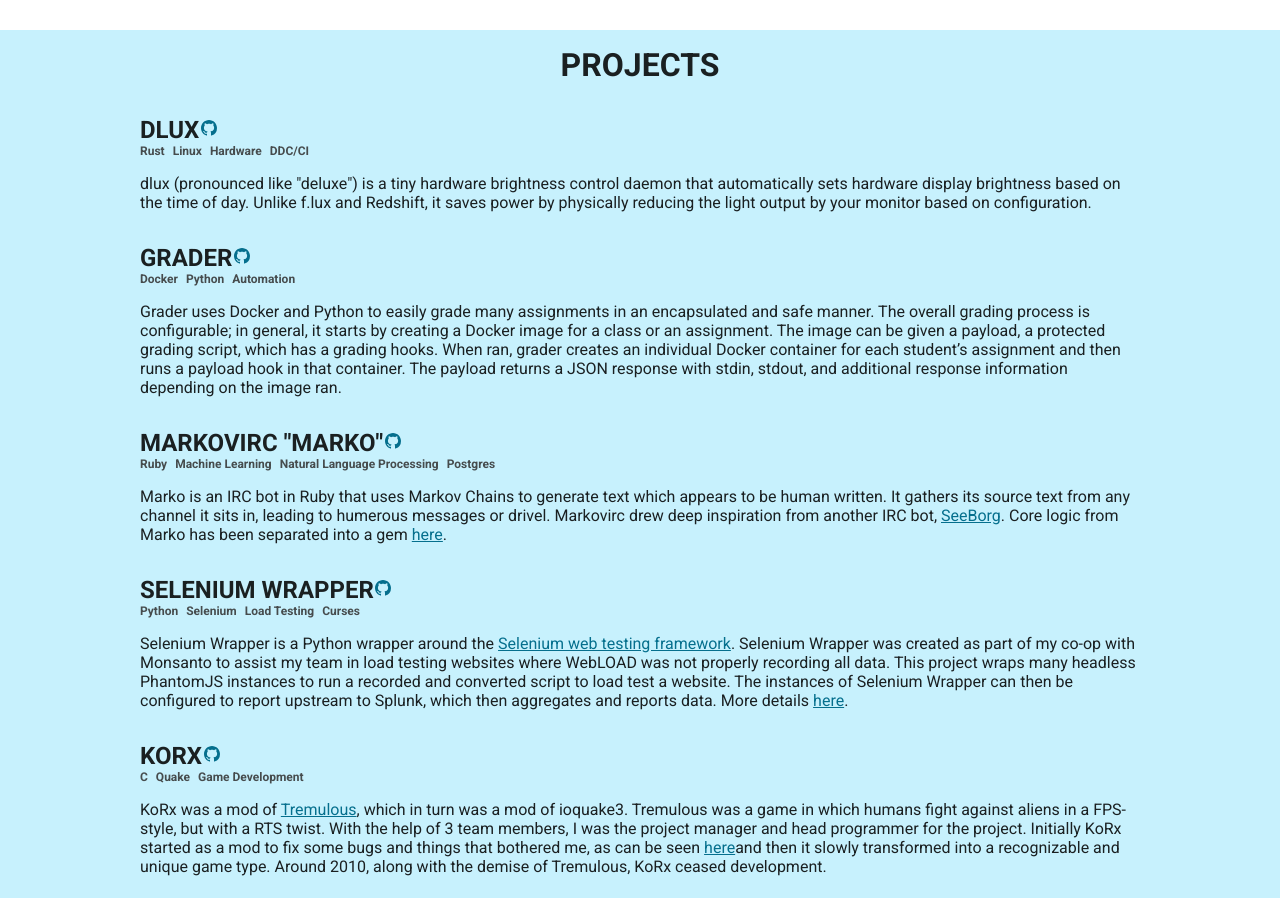
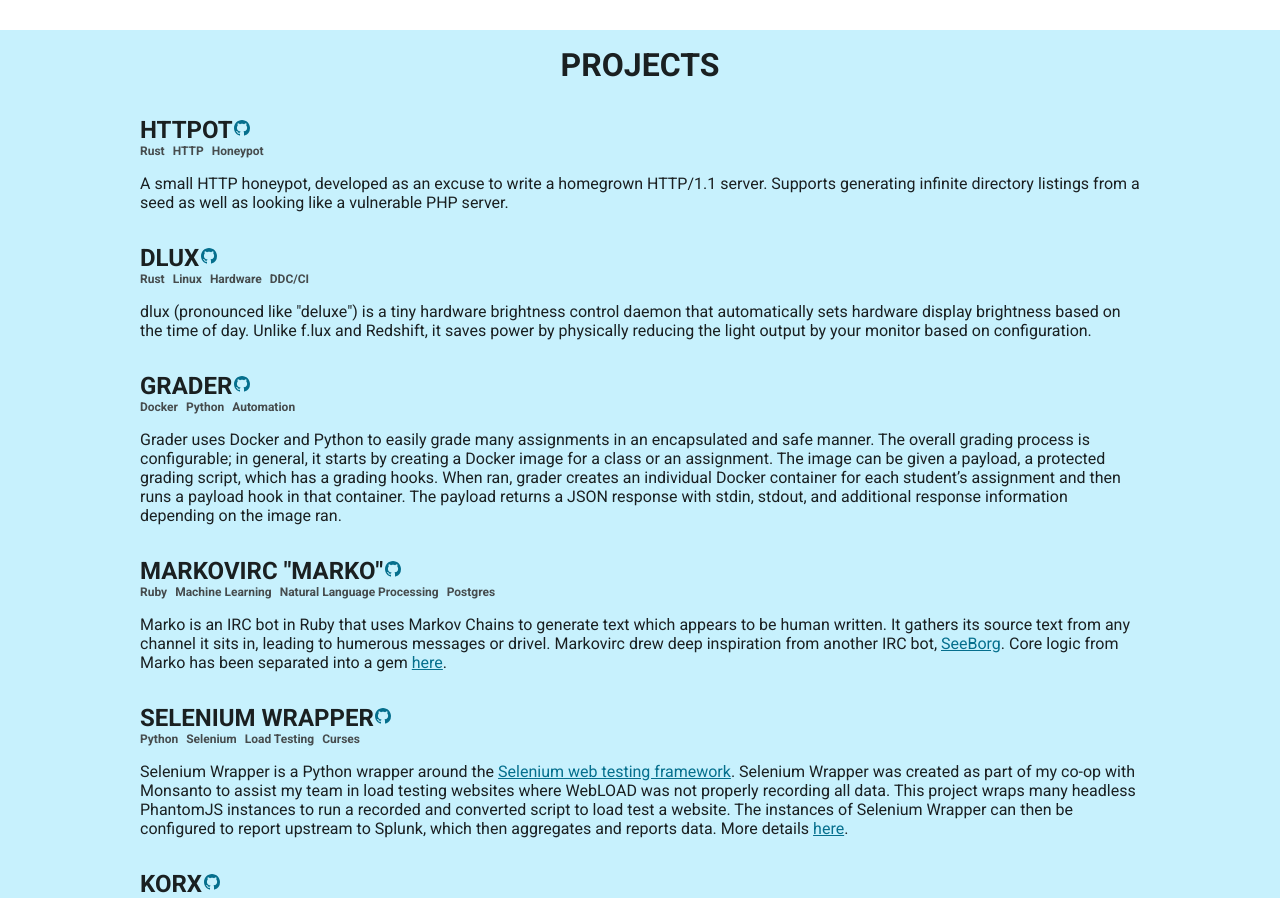
Before and after one commit to brhoades/brod.es, a React app: page / in a window 1280 px wide. Shown: the part 1056-1954 px from the top of the page. Built offline with nearby package versions, Linux system fonts and the light colour scheme.

Commit message:
Added httpot to projects

```diff
--- a/src/components/sections/Projects.tsx
+++ b/src/components/sections/Projects.tsx
@@ -4,6 +4,17 @@ import ProjectSubsection from './ProjectSubsection';
 
 export default () => (
   <React.Fragment>
+    <ProjectSubsection
+      title="httpot"
+      github="https://github.com/brhoades/httpot"
+      tags={['Rust', 'HTTP', 'Honeypot']}
+    >
+      <p>
+        A small HTTP honeypot, developed as an excuse to write a homegrown
+        HTTP/1.1 server. Supports generating infinite directory listings
+        from a seed as well as looking like a vulnerable PHP server.
+      </p>
+    </ProjectSubsection>
     <ProjectSubsection
       title="dlux"
       github="https://github.com/brhoades/dlux"
```
